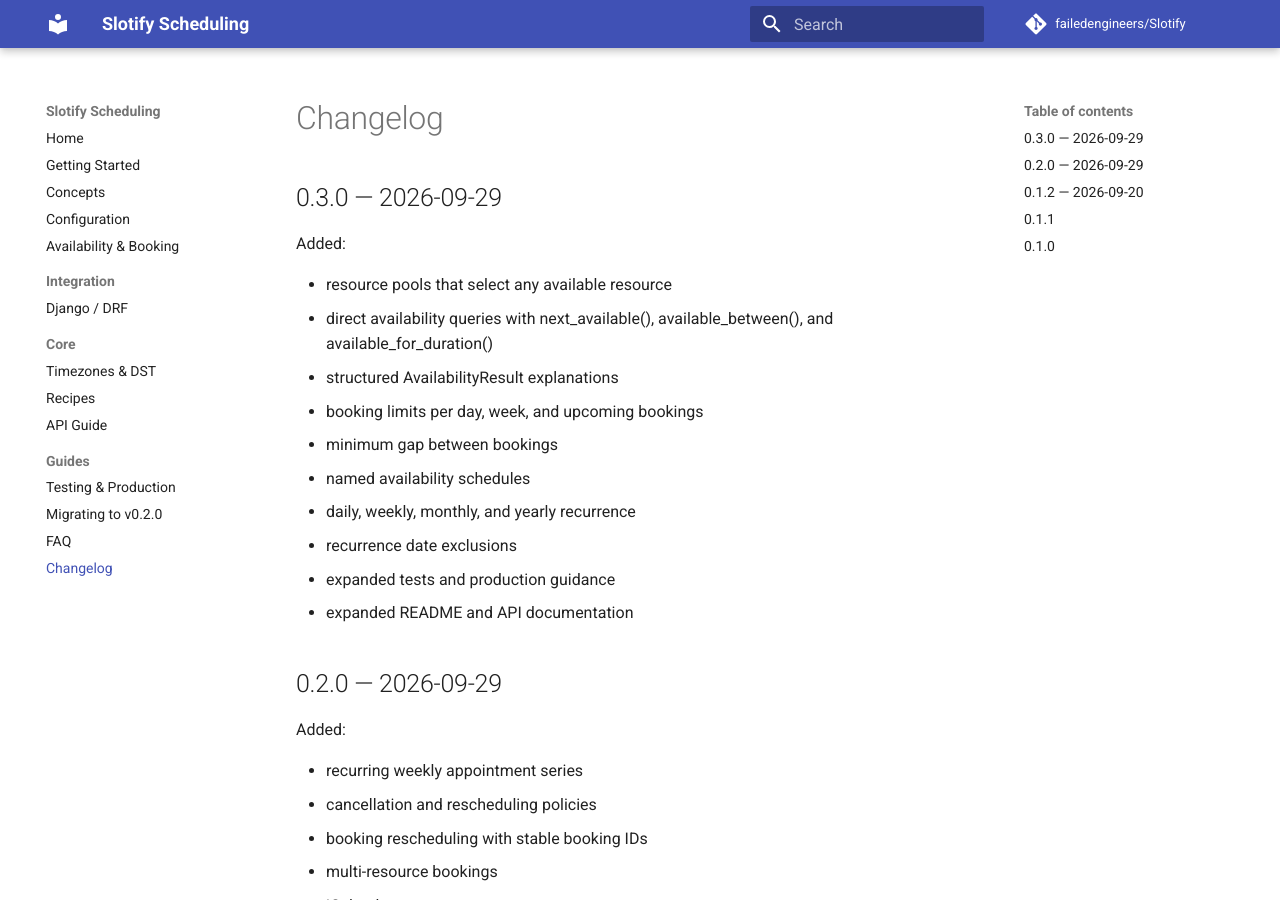
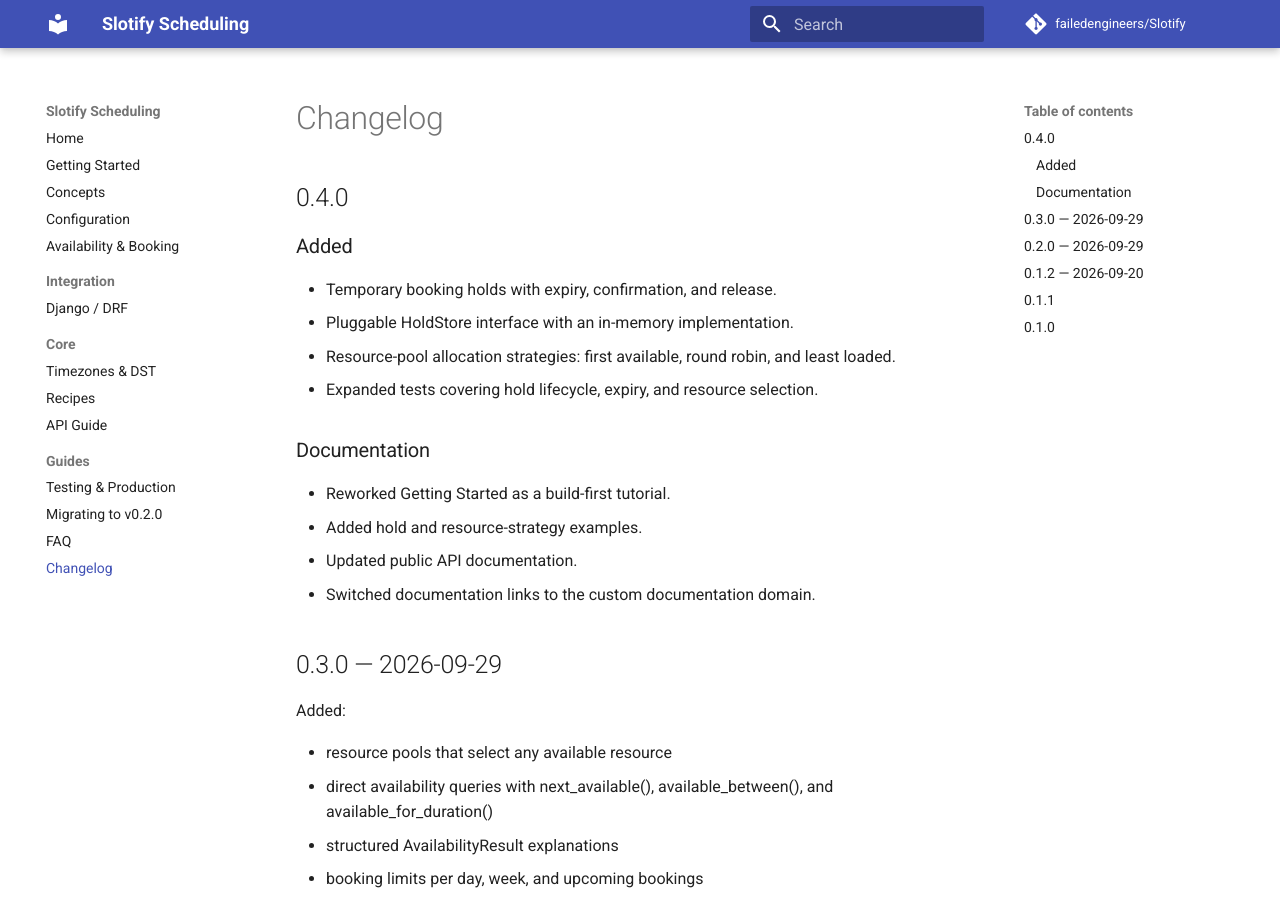
Before and after one commit to failedengineers/Slotify, an MkDocs documentation site: the page built from docs/changelog.md, in a window 1280 px wide and 900 px high. Built offline with MkDocs 1.6.1 and Material for MkDocs 9.7.7, drawn with Linux system fonts in a browser that asks for light colours; comment, search, counter and statistics services are not loaded.

Commit message:
Document v0.4.0 changelog

```diff
--- a/docs/changelog.md
+++ b/docs/changelog.md
@@ -1,4 +1,19 @@
 # Changelog
+
+## 0.4.0
+
+### Added
+- Temporary booking holds with expiry, confirmation, and release.
+- Pluggable HoldStore interface with an in-memory implementation.
+- Resource-pool allocation strategies: first available, round robin, and least loaded.
+- Expanded tests covering hold lifecycle, expiry, and resource selection.
+
+### Documentation
+- Reworked Getting Started as a build-first tutorial.
+- Added hold and resource-strategy examples.
+- Updated public API documentation.
+- Switched documentation links to the custom documentation domain.
+
 
 ## 0.3.0 — 2026-09-29
 
```
